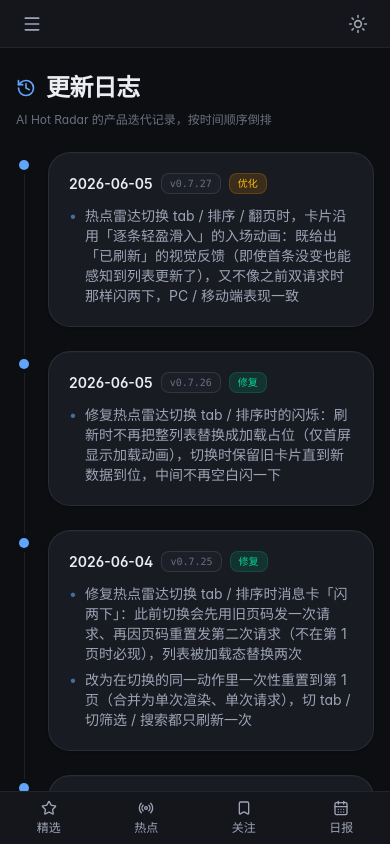
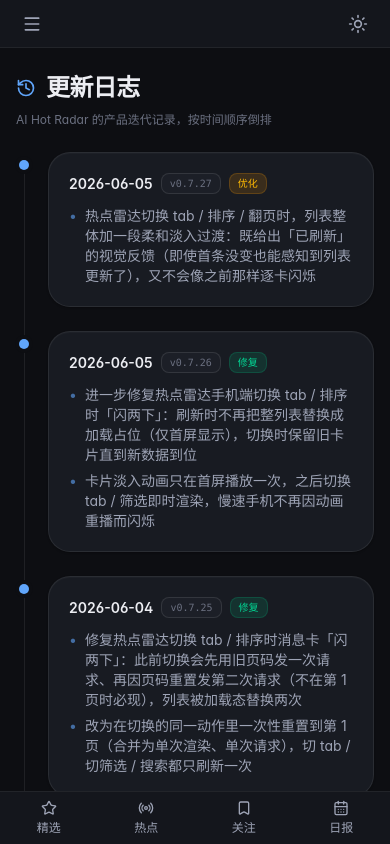
Before and after one commit to zenitlab/ai-hot-radar, a React (Vite) app in the folder client/: page /changelog in a window 390 px wide. Built offline with nearby package versions, Linux system fonts and the light colour scheme.

Commit message:
Revert staggered card animation - too flashy on mobile
Revert commit 8f9fe15. The per-card stagger looked like two flashes
on mobile. Back to gentle simultaneous fade.

```diff
--- a/client/src/components/changelog/ChangelogView.tsx
+++ b/client/src/components/changelog/ChangelogView.tsx
@@ -19,7 +19,7 @@
     version: "v0.7.27",
     tag: "tweak",
     items: [
-      "热点雷达切换 tab / 排序 / 翻页时，卡片沿用「逐条轻盈滑入」的入场动画：既给出「已刷新」的视觉反馈（即使首条没变也能感知到列表更新了），又不像之前双请求时那样闪两下，PC / 移动端表现一致",
+      "热点雷达切换 tab / 排序 / 翻页时，列表整体加一段柔和淡入过渡：既给出「已刷新」的视觉反馈（即使首条没变也能感知到列表更新了），又不会像之前那样逐卡闪烁",
     ],
   },
   {
@@ -27,7 +27,8 @@
     version: "v0.7.26",
     tag: "fix",
     items: [
-      "修复热点雷达切换 tab / 排序时的闪烁：刷新时不再把整列表替换成加载占位（仅首屏显示加载动画），切换时保留旧卡片直到新数据到位，中间不再空白闪一下",
+      "进一步修复热点雷达手机端切换 tab / 排序时「闪两下」：刷新时不再把整列表替换成加载占位（仅首屏显示），切换时保留旧卡片直到新数据到位",
+      "卡片淡入动画只在首屏播放一次，之后切换 tab / 筛选即时渲染，慢速手机不再因动画重播而闪烁",
     ],
   },
   {
--- a/client/src/components/hotspot/HotspotCard.tsx
+++ b/client/src/components/hotspot/HotspotCard.tsx
@@ -50,6 +50,8 @@
   expandedContents?: Set<string>;
   onToggleReason?: (id: string) => void;
   onToggleContent?: (id: string) => void;
+  /** Skip the mount fade-in (used on list refreshes so the list doesn't re-flash) */
+  disableEntrance?: boolean;
 }
 
 export function HotspotCard({
@@ -59,6 +61,7 @@
   expandedContents,
   onToggleReason,
   onToggleContent,
+  disableEntrance = false,
 }: HotspotCardProps) {
   // Local state fallback when parent doesn't manage expansion
   const [localReasonOpen, setLocalReasonOpen] = useState(false);
@@ -82,9 +85,9 @@
   return (
     <motion.div
       key={hotspot.id}
-      initial={{ opacity: 0, x: -10 }}
+      initial={disableEntrance ? false : { opacity: 0, x: -10 }}
       animate={{ opacity: 1, x: 0 }}
-      transition={{ delay: index * 0.03 }}
+      transition={{ delay: disableEntrance ? 0 : index * 0.03 }}
       className="group p-6 rounded-3xl bg-[var(--card-bg)] border border-[var(--card-border)] hover:border-[var(--card-border-hover)] hover:-translate-y-0.5 transition-all duration-200"
     >
       <div className="flex items-start justify-between gap-4">
--- a/client/src/components/hotspot/HotspotView.tsx
+++ b/client/src/components/hotspot/HotspotView.tsx
@@ -1,4 +1,5 @@
 import { useState, useCallback, useEffect, useRef } from 'react';
+import { motion } from 'framer-motion';
 import { Radio, RefreshCw, ChevronLeft, ChevronRight, Search, X } from 'lucide-react';
 import { hotspotsApi, triggerHotspotCheck, getScanStatus, keywordsApi } from '../../services/api';
 import { onNewHotspot, onNotification, onScanStatus, onScanProgress, subscribeToKeywords } from '../../services/socket';
@@ -24,6 +25,10 @@
   const [currentPage, setCurrentPage] = useState(1);
   const [totalPages, setTotalPages] = useState(1);
   const [activeTab, setActiveTab] = useState<HotspotTab>('all');
+  // Bumped on every successful load so the list container re-keys and plays one
+  // quick fade+slide — clear "refreshed" feedback on tab/sort switches (even when
+  // the top card is unchanged) without the old per-card flashing.
+  const [loadSeq, setLoadSeq] = useState(0);
 
   // expand/collapse state — each card decides for itself; no "expand all" toggle.
   const [expandedReasons, setExpandedReasons] = useState<Set<string>>(new Set());
@@ -63,6 +68,7 @@
         keywordsApi.getAll(),
       ]);
       setHotspots(hotspotsData.data as unknown as Hotspot[]);
+      setLoadSeq(s => s + 1);
       setTotalPages(hotspotsData.pagination.totalPages);
       // Show count for the current tab/filter, not global total
       setStats({ total: hotspotsData.pagination.total });
@@ -262,19 +268,26 @@
           description={appliedSearch ? `没有匹配 "${appliedSearch}" 的内容，换个关键词试试` : '系统正在抓取最新资讯，几分钟后回来看看；或者添加监控关键词开始追踪。'}
         />
       ) : (
-        <div className="space-y-3">
+        <motion.div
+          key={loadSeq}
+          initial={{ opacity: 0 }}
+          animate={{ opacity: 1 }}
+          transition={{ duration: 0.3, ease: 'easeOut' }}
+          className="space-y-3"
+        >
           {hotspots.map((hotspot, index) => (
             <HotspotCard
               key={hotspot.id}
               hotspot={hotspot}
               index={index}
+              disableEntrance
               expandedReasons={expandedReasons}
               expandedContents={expandedContents}
               onToggleReason={toggleReason}
               onToggleContent={toggleContent}
             />
           ))}
-        </div>
+        </motion.div>
       )}
 
       {/* Pagination */}
```
